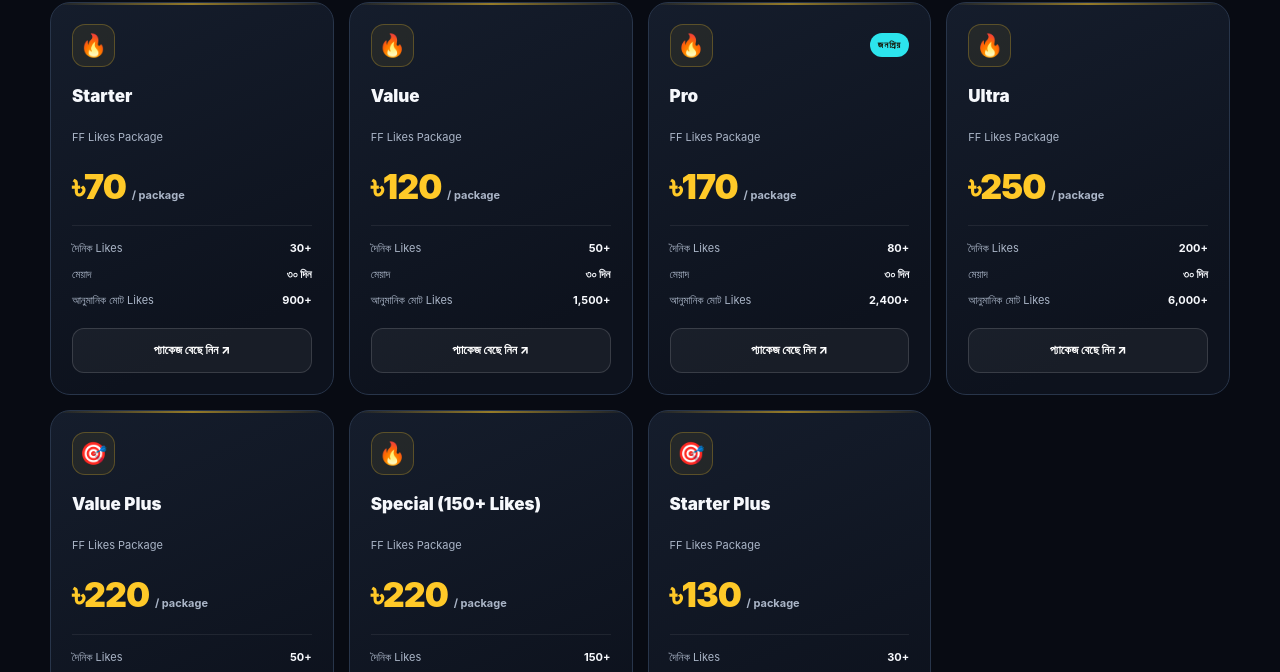
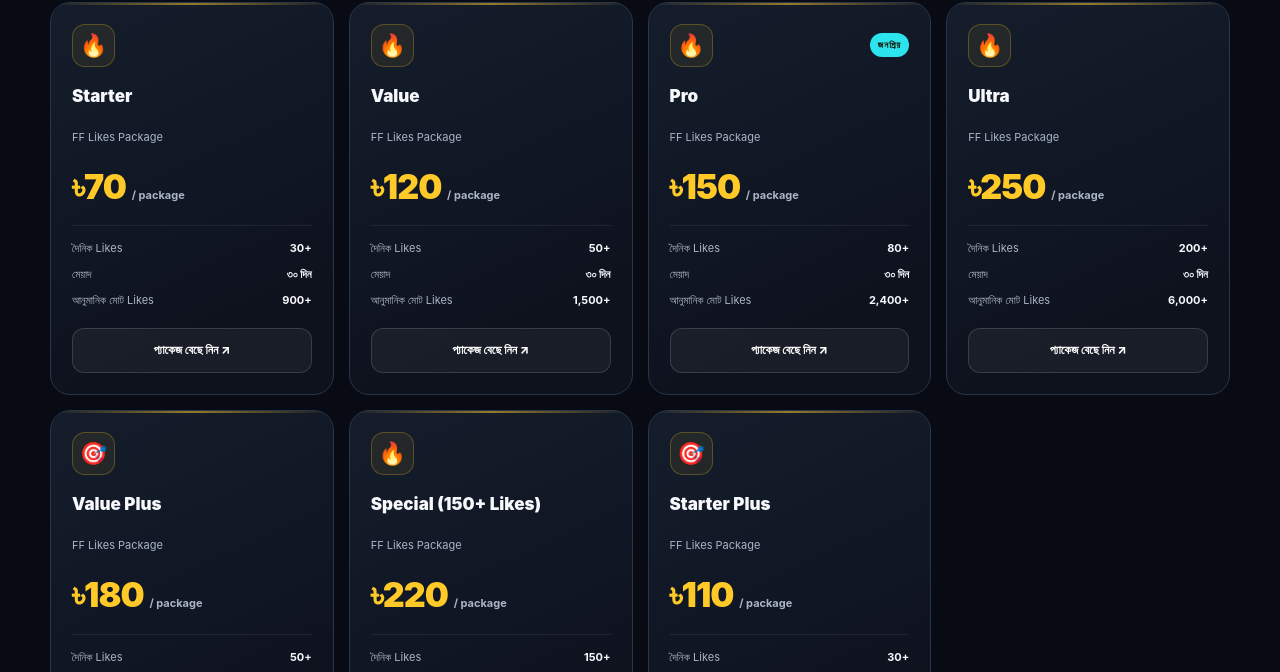
Before and after one commit to ffserviceshub/FF-Like-ServicesPicks, a plain HTML site: page index.html in a window 1280 px wide. Shown: the part 1170-1842 px from the top of the page. Drawn offline with Linux system fonts and the light colour scheme.

Commit message:
Update Free Fire likes package prices

```diff
--- a/index.html
+++ b/index.html
@@ -114,15 +114,15 @@ const SETTINGS = {
  packages:[
  {name:"Starter",daily:"30+",dailyValue:30,days:30,duration:"৩০ দিন",price:70},
  {name:"Value",daily:"50+",dailyValue:50,days:30,duration:"৩০ দিন",price:120},
- {name:"Pro",daily:"80+",dailyValue:80,days:30,duration:"৩০ দিন",price:170},
+ {name:"Pro",daily:"80+",dailyValue:80,days:30,duration:"৩০ দিন",price:150},
  {name:"Ultra",daily:"200+",dailyValue:200,days:30,duration:"৩০ দিন",price:250},
- {name:"Value Plus",daily:"50+",dailyValue:50,days:60,duration:"৬০ দিন",price:220},
- {name:"Pro Plus",daily:"80+",dailyValue:80,days:60,duration:"৬০ দিন",price:320},
- {name:"Yearly Value",daily:"50+",dailyValue:50,days:365,duration:"৩৬৫ দিন",price:800},
+ {name:"Value Plus",daily:"50+",dailyValue:50,days:60,duration:"৬০ দিন",price:180},
+ {name:"Pro Plus",daily:"80+",dailyValue:80,days:60,duration:"৬০ দিন",price:280},
+ {name:"Yearly Value",daily:"50+",dailyValue:50,days:365,duration:"৩৬৫ দিন",price:750},
  {name:"Lifetime Star",daily:"50+",dailyValue:50,days:null,duration:"Permanent (Supplier-এর শর্ত প্রযোজ্য)",price:1050,featured:true},
  {name:"Special (150+ Likes)",daily:"150+",dailyValue:150,days:30,duration:"৩০ দিন",price:220},
- {name:"Starter Plus",daily:"30+",dailyValue:30,days:60,duration:"৬০ দিন",price:130},
- {name:"Yearly Pro",daily:"80+",dailyValue:80,days:365,duration:"৩৬৫ দিন",price:1200},
+ {name:"Starter Plus",daily:"30+",dailyValue:30,days:60,duration:"৬০ দিন",price:110},
+ {name:"Yearly Pro",daily:"80+",dailyValue:80,days:365,duration:"৩৬৫ দিন",price:1150},
  {name:"Lifetime VIP",daily:"200+",dailyValue:200,days:null,duration:"Permanent (Supplier-এর শর্ত প্রযোজ্য)",price:5000}
  ]};
 const $=id=>document.getElementById(id),money=n=>"৳"+Number(n).toLocaleString("en-BD");
```
